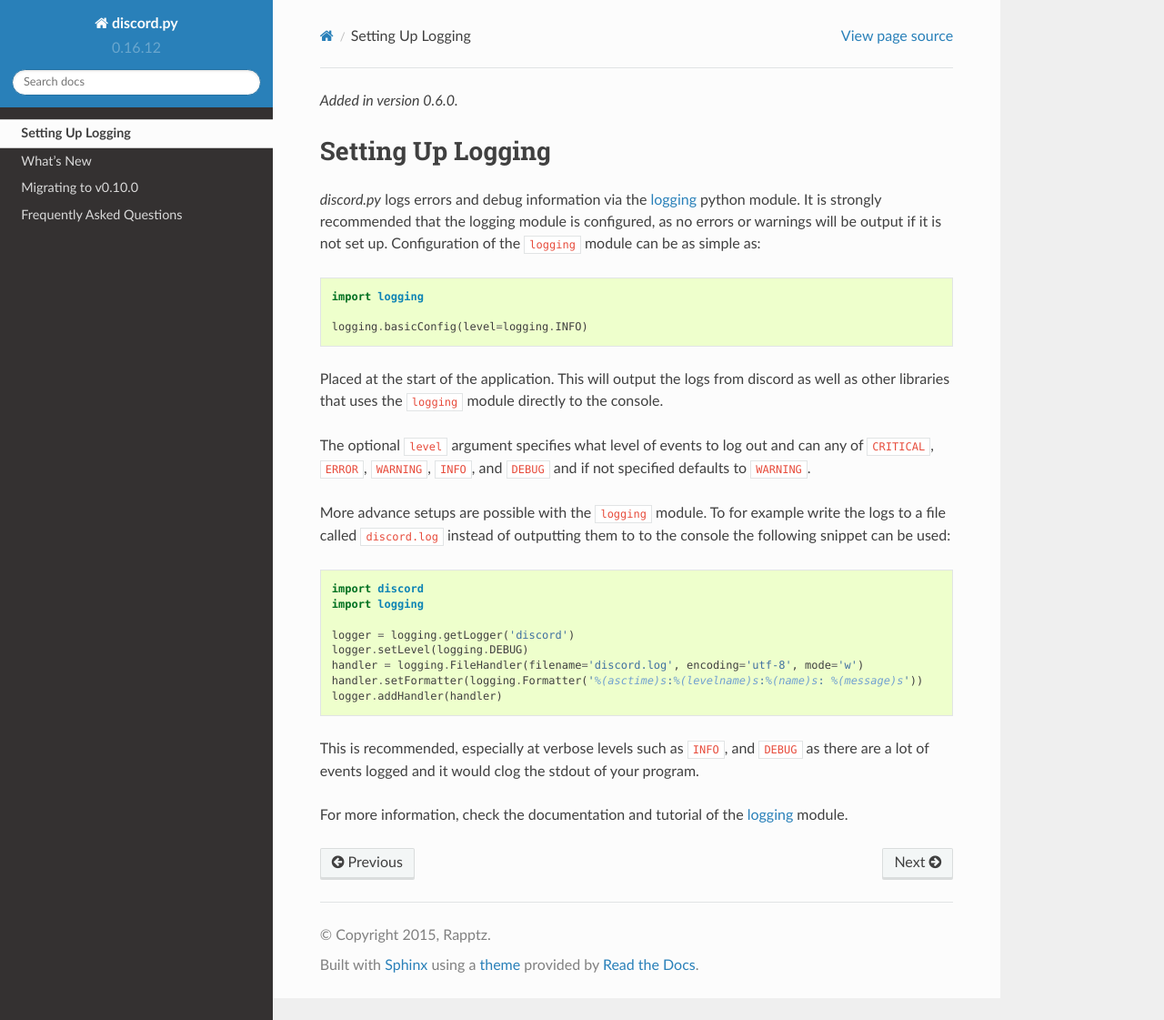
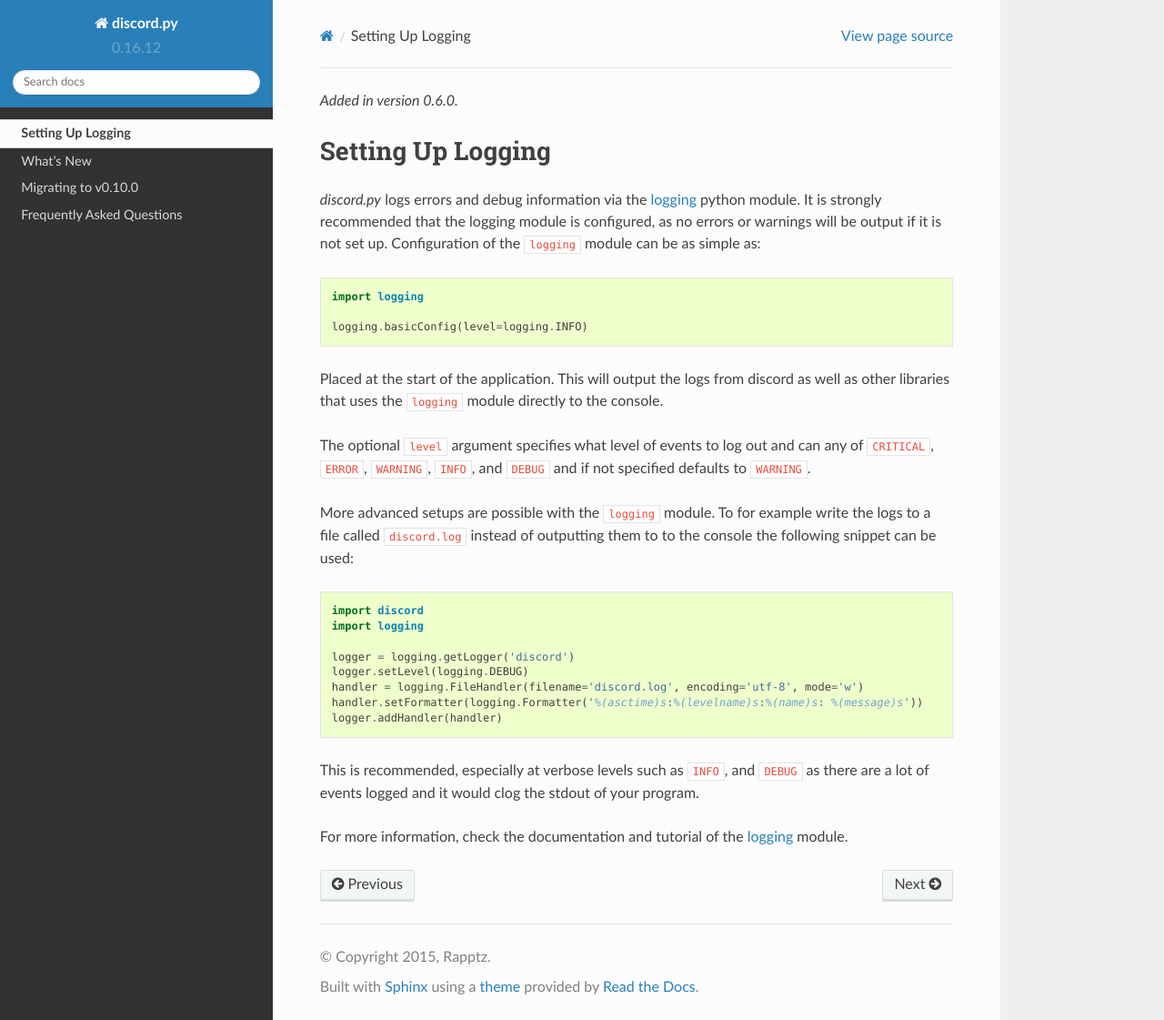
Before and after one commit to Rapptz/discord.py, a Sphinx documentation site: the page built from docs/logging.rst, in a window 1280 px wide and 1121 px high. Shown: the whole window at 91% size. Built offline with Sphinx 7.4.7 and the Read the Docs theme 2.0.0, drawn with Linux system fonts in a browser that asks for light colours; pages that are not in the unit, such as notebooks, are missing from menus.

Commit message:
ran faq through a spelling and grammar checker

```diff
--- a/docs/faq.rst
+++ b/docs/faq.rst
@@ -218,7 +218,7 @@
 - :meth:`Server.get_channel`
 
 If the functions above do not help you, then use of :func:`utils.find` or :func:`utils.get` would serve some use in finding
-specific entities. The documentation for those functions provide specific examples.
+specific entities. The documentation for those functions provides specific examples.
 
 Commands Extension
 -------------------
--- a/docs/logging.rst
+++ b/docs/logging.rst
@@ -21,7 +21,7 @@
 out and can any of ``CRITICAL``, ``ERROR``, ``WARNING``, ``INFO``, and
 ``DEBUG`` and if not specified defaults to ``WARNING``.
 
-More advance setups are possible with the ``logging`` module.  To for
+More advanced setups are possible with the ``logging`` module.  To for
 example write the logs to a file called ``discord.log`` instead of
 outputting them to to the console the following snippet can be used::
 
```
